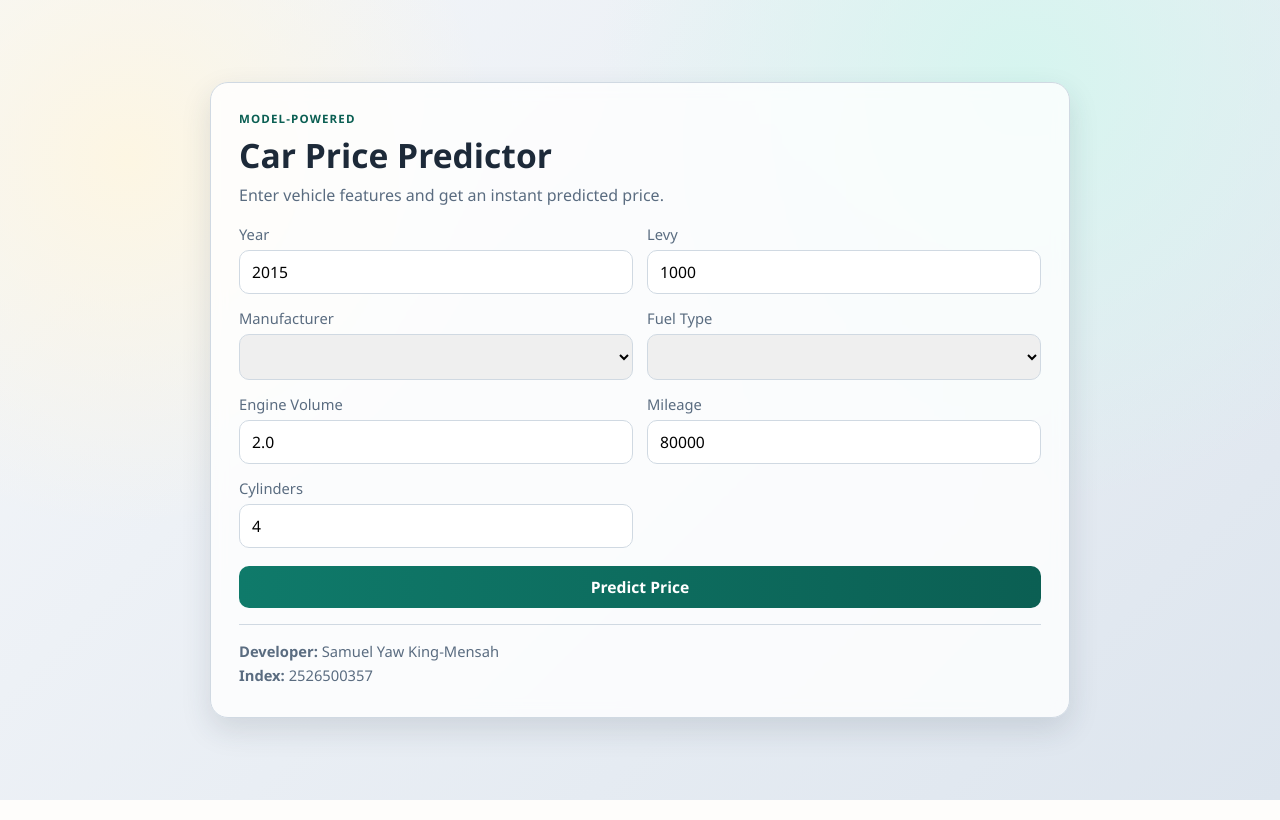
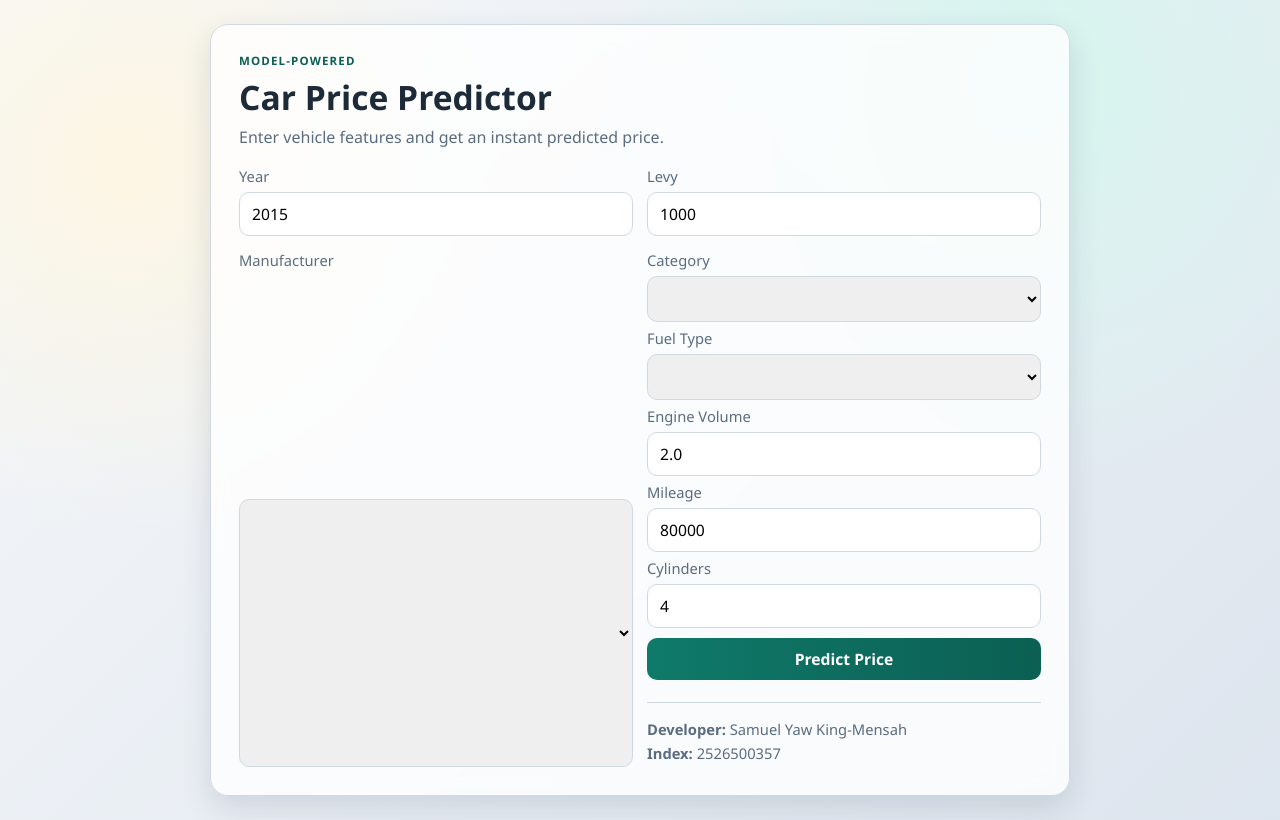
Before and after one commit to sama-king/Car_price, a Flask app: page / in a window 1280 px wide. Run offline with Flask 3, Linux system fonts and the light colour scheme; lists and menus that the app fills with data are empty; parts of the project's set-up code (start-up, migrations or seed data) failed here and were passed over.

Commit message:
Update: added category to form

```diff
--- a/app.py
+++ b/app.py
@@ -31,6 +31,7 @@ class PricePredictor:
         self.fuel_map: dict[str, int] = {}
         self.manufacturer_choices: list[str] = []
         self.fuel_choices: list[str] = []
+        self.category_choices: list[str] = []
         self._fit()
 
     def _fit(self) -> None:
@@ -127,15 +128,11 @@ class PricePredictor:
 
         x = df[FEATURE_COLUMNS].copy()
         y = df["price"].copy()
-
-        model_df = pd.concat([x, y], axis=1).dropna()
-        x = model_df[FEATURE_COLUMNS]
-        y = model_df["price"]
-
         self.model.fit(x, y)
 
         self.manufacturer_choices = manufacturer_sorted
         self.fuel_choices = fuel_sorted
+        self.category_choices = category_sorted
 
     def predict(self, payload: dict[str, str]) -> float:
         manufacturer_code = self.manufacturer_map[payload["manufacturer"]]
@@ -178,6 +175,7 @@ def index():
         "engine_volume": "2.0",
         "mileage": "80000",
         "cylinders": "4",
+        "category": predictor.category_choices[0],
     }
 
     form_values = default_values.copy()
@@ -200,6 +198,7 @@ def index():
         form_values=form_values,
         manufacturers=predictor.manufacturer_choices,
         fuels=predictor.fuel_choices,
+        categories=predictor.category_choices,
     )
 
 
--- a/templates/index.html
+++ b/templates/index.html
@@ -34,6 +34,14 @@
             {% endfor %}
           </select>
         </label>
+
+        <label>
+          Category
+          <select name="category" required>
+            {% for c in categories %}
+              <option value="{{ c }}" {% if form_values['category'] == c %}selected{% endif %}>{{ c }}</option>
+            {% endfor %}
+          </select>
 
         <label>
           Fuel Type
```
